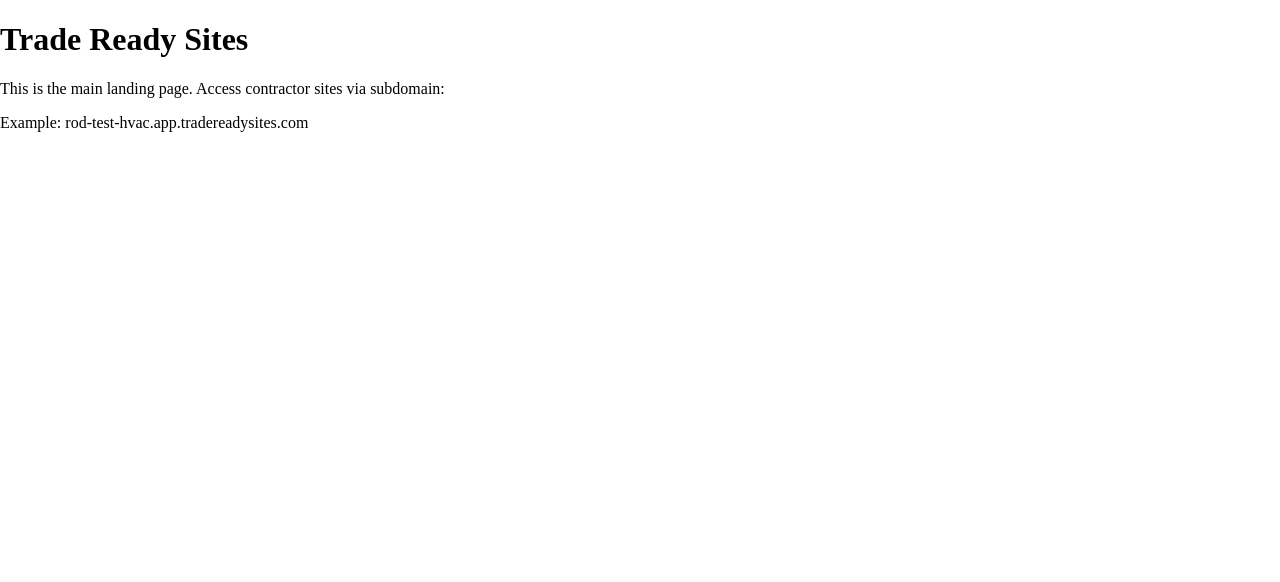
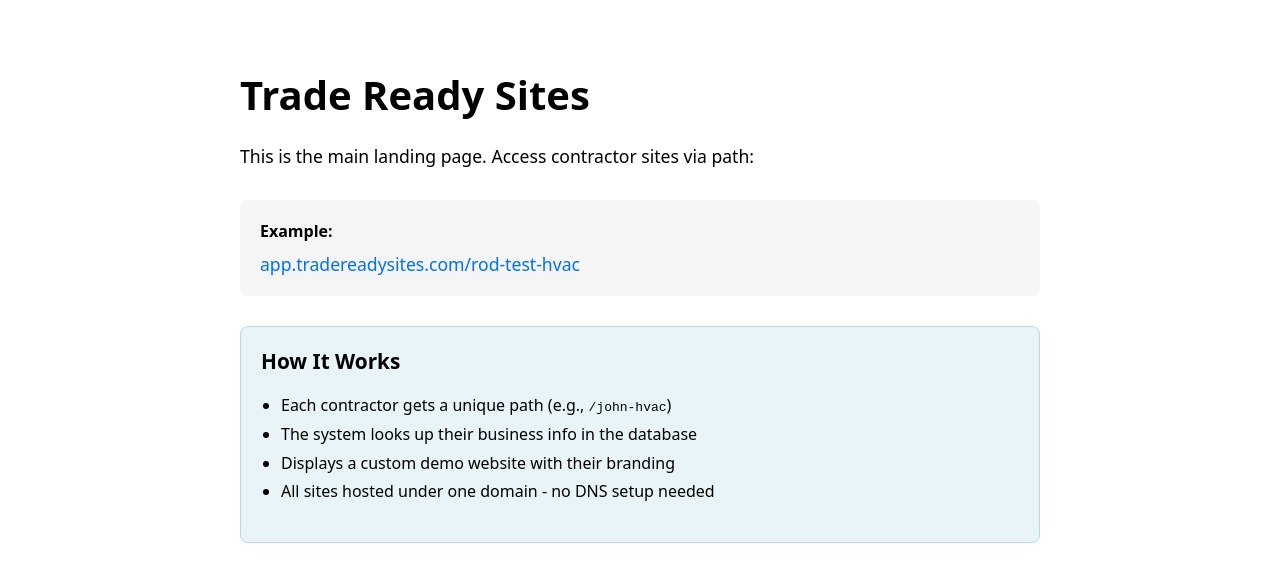
Before and after one commit to luckyrod72-jpg/trade-ready-sites, a Next.js app: page / in a window 1280 px wide. Shown: the top 582 px of the page. Built offline with nearby package versions, Linux system fonts and the light colour scheme.

Commit message:
Update landing page to path-based routing

```diff
--- a/app/page.js
+++ b/app/page.js
@@ -1,33 +1,54 @@
-'use client'
-import { Suspense } from 'react'
-import { useSearchParams } from 'next/navigation'
+export default function HomePage() {
+  return (
+    <div style={{
+      padding: '40px',
+      maxWidth: '800px',
+      margin: '0 auto',
+      fontFamily: 'system-ui, -apple-system, sans-serif'
+    }}>
+      <h1 style={{ fontSize: '2.5rem', marginBottom: '20px' }}>
+        Trade Ready Sites
+      </h1>
 
-function HomeContent() {
-  const searchParams = useSearchParams()
-  const slug = searchParams.get('contractor')
+      <p style={{ fontSize: '1.1rem', marginBottom: '30px', lineHeight: '1.6' }}>
+        This is the main landing page. Access contractor sites via path:
+      </p>
 
-  return (
-    <div className="min-h-screen p-8">
-      <h1 className="text-4xl font-bold mb-4">Trade Ready Sites</h1>
-      <p className="text-lg">
-        This is the main landing page. Access contractor sites via subdomain:
-      </p>
-      <p className="mt-4 text-blue-600">
-        Example: rod-test-hvac.app.tradereadysites.com
-      </p>
-      {slug && (
-        <p className="mt-4">
-          Contractor parameter: <strong>{slug}</strong>
-        </p>
-      )}
+      <div style={{
+        background: '#f5f5f5',
+        padding: '20px',
+        borderRadius: '8px',
+        marginBottom: '30px'
+      }}>
+        <p style={{ margin: '0 0 10px 0', fontWeight: 'bold' }}>Example:</p>
+        <a
+          href="/rod-test-hvac"
+          style={{
+            color: '#0070f3',
+            textDecoration: 'none',
+            fontSize: '1.1rem'
+          }}
+        >
+          app.tradereadysites.com/rod-test-hvac
+        </a>
+      </div>
+
+      <div style={{
+        background: '#e8f4f8',
+        padding: '20px',
+        borderRadius: '8px',
+        border: '1px solid #b3d9e8'
+      }}>
+        <h2 style={{ fontSize: '1.3rem', marginTop: '0', marginBottom: '15px' }}>
+          How It Works
+        </h2>
+        <ul style={{ lineHeight: '1.8', paddingLeft: '20px' }}>
+          <li>Each contractor gets a unique path (e.g., <code>/john-hvac</code>)</li>
+          <li>The system looks up their business info in the database</li>
+          <li>Displays a custom demo website with their branding</li>
+          <li>All sites hosted under one domain - no DNS setup needed</li>
+        </ul>
+      </div>
     </div>
-  )
+  );
 }
-
-export default function Home() {
-  return (
-    <Suspense fallback={<div>Loading...</div>}>
-      <HomeContent />
-    </Suspense>
-  )
-}
```
